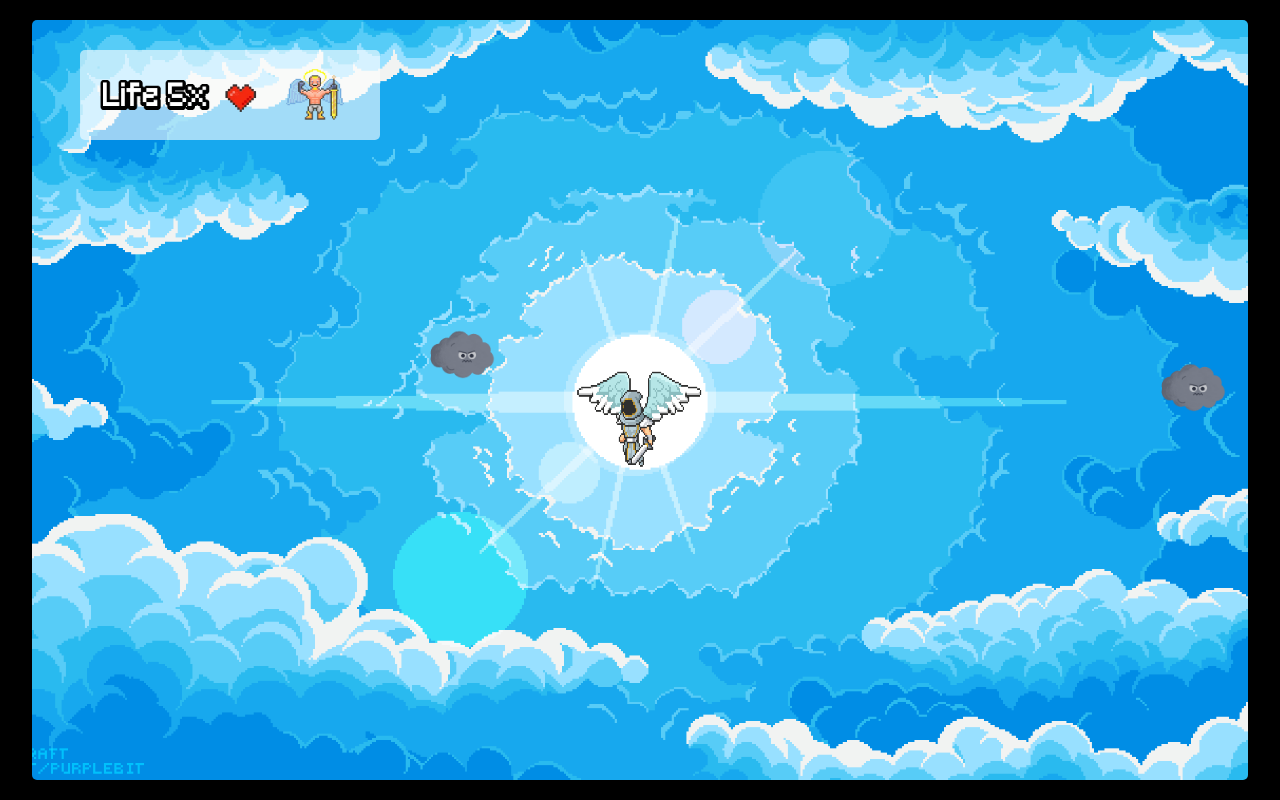
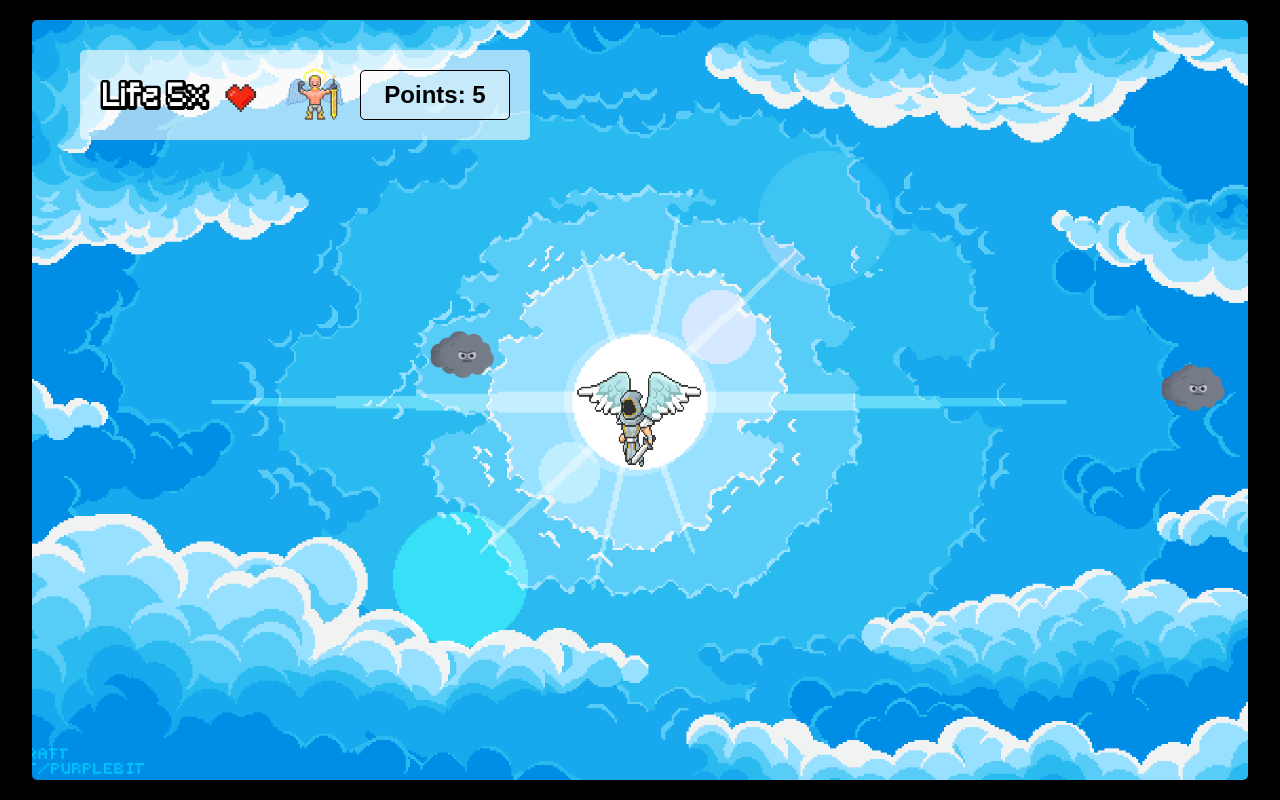
Before and after one commit to Alonso-Rodrigues/Heavenly-Path-JS, a plain HTML site: page app/pages/game.html in a window 1280 px wide. Drawn offline with Linux system fonts and the light colour scheme.

Commit message:
feat: add point counter

```diff
--- a/app/pages/game.html
+++ b/app/pages/game.html
@@ -17,7 +17,8 @@
             <img class="score" src="../public/assets/img/lifeScore/life5x.png" alt="">
             <img class="lifeCounter" src="../public/assets/img/heartScore/heart1.png" alt="">
         </div>
-         <img class="lifeFace" src="../public/assets/img/game/health.png" alt="">
+        <img class="lifeFace" src="../public/assets/img/game/health.png" alt="">
+        <div class="points">Points: 0</div>
     </section>
     <main class="game-board">
         <img class="player" src="../public/assets/img/player.gif" alt="player">
--- a/app/public/assets/css/game.css
+++ b/app/public/assets/css/game.css
@@ -46,13 +46,12 @@ body {
     justify-content: center;
     align-items: center;
     height: 90px;
-    width: 300px;
+    width: 450px;
     background-color: rgba(255, 255, 255, 0.6);
     border-radius: 5px;
     border: solid 0.5mm rgba(255, 255, 255, 0.);
     top: 50px;
     left: 80px;
-    /* padding: 10px; */
 }
 
 .lifeBar2 {
@@ -87,6 +86,22 @@ body {
     background-size: cover;
 }
 
+/* ---------- |Counter| ----------*/
+.points {
+    display: flex;
+    flex-direction: column;
+    align-items: center;
+    justify-content: center;
+    width: 150px;
+    height: 50px;
+    background-color: rgba(255, 255, 255, 0.4);
+    border: black solid 0.7px;
+    border-radius: 5px;
+    font-family: sans-serif;
+    font-size: 1.5rem;
+    font-weight: 600;
+}
+
 /* ---------- |Obstacle| ----------*/
 .obstacle {
     position: absolute;
--- a/app/public/assets/js/damages.js
+++ b/app/public/assets/js/damages.js
@@ -1,10 +1,14 @@
 document.addEventListener('DOMContentLoaded', () => {
   let life = 5;
+  let elapsedPoint = 0;
+  let intervalId;
 
   const lifeScore = document.querySelector('.score');
   const lifeCounter = document.querySelector('.lifeCounter');
   const lifeFace = document.querySelector('.lifeFace');
+  const pointsDisplay = document.querySelector('.points');
 
+  // Updates life-related images based on the current life value
   function updateLifeImages() {
     switch (life) {
       case 5:
@@ -40,13 +44,33 @@ document.addEventListener('DOMContentLoaded', () => {
     }
   }
 
+  // Updates the elapsed points (score)
+  function updatePoints() {
+    elapsedPoint++;
+    pointsDisplay.textContent = `Points: ${elapsedPoint}`;
+  }
+
+  // Starts the points counter, updating every second
+  function startPoints() {
+    intervalId = setInterval(updatePoints, 1000);
+  }
+
+  // Stops the points counter
+  function stopPoints() {
+    clearInterval(intervalId);
+  }
+
+  // Checks if the game is over and redirects to the Game Over page
   function checkGameOver() {
     if (life <= 0) {
-      window.location.href = 'gameOver.html'; // Redirects to the game over page
+      stopPoints(); // Stops the counter when all lives are lost
+      setTimeout(() => {
+        window.location.href = 'gameOver.html'; // Redirects to the Game Over page
+      }, 3000);
     }
   }
 
-  // Damage function
+  // Reduces the player's life by 1 and updates the game state
   function takeDamage() {
     if (life > 0) {
       life--;
@@ -55,5 +79,7 @@ document.addEventListener('DOMContentLoaded', () => {
     }
   }
 
-  window.takeDamage = takeDamage; // Export the takeDamage function to be accessed in other scripts
+  window.takeDamage = takeDamage; // Exports the takeDamage function to be accessed in other scripts
+
+  startPoints();
 });
```
